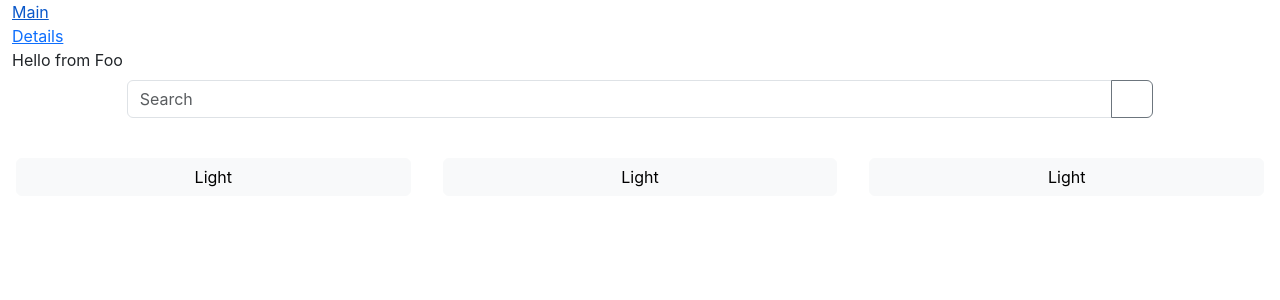
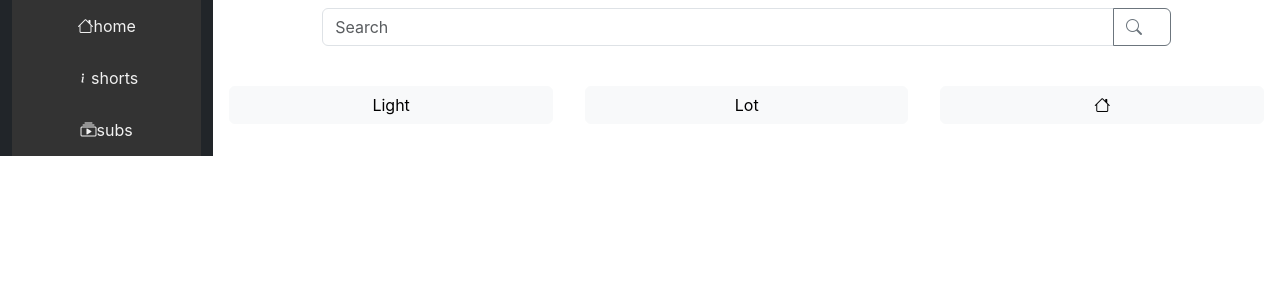
Before and after one commit to ayalbir/Web, a React (Create React App) app: page / in a window 1280 px wide. Shown: the top 300 px of the page. Built offline with nearby package versions, Linux system fonts and the light colour scheme.

Commit message:
now with kind of menu

```diff
--- a/public/index.html
+++ b/public/index.html
@@ -6,6 +6,7 @@
   <meta name="viewport" content="width=device-width, initial-scale=1" />
 
   <link href="https://cdn.jsdelivr.net/npm/bootstrap@5.3.3/dist/css/bootstrap.min.css" rel="stylesheet" integrity="sha384-QWTKZyjpPEjISv5WaRU9OFeRpok6YctnYmDr5pNlyT2bRjXh0JMhjY6hW+ALEwIH" crossorigin="anonymous">
+  <link rel="stylesheet" href="https://cdn.jsdelivr.net/npm/bootstrap-icons@1.11.3/font/bootstrap-icons.min.css">
 </head>
 
 <body>
--- a/src/app/App.js
+++ b/src/app/App.js
@@ -2,44 +2,36 @@ import './App.css';
 import LeftMenu from '../lefMenu/LeftMenu';
 import videos from '../videoItem/Videos';
 import Search from '../search/Search';
-import { useEffect, useState } from 'react';
+import { useState } from 'react';
 import VideoListResults from '../videoListResults/VideoListResults';
-import { BrowserRouter, Link, Routes, Route } from 'react-router-dom';
-import Foo from '../Foo';
+import items from '../lefMenu/menuItems/MenuItems.json';
 
 function App() {
-  const [videoList, setVideoList] = useState([]);
-  const [allVideos, setAllVideos] = useState([]);
+  const [videoList, setVideoList] = useState(videos);
 
-  useEffect(() => {
-    setAllVideos(videos);
-    setVideoList(videos);
-  }, []);
 
   const doSearch = function (item) {
-    setVideoList(allVideos.filter(video => video.title.toLowerCase().includes(item.toLowerCase())));
+    setVideoList(videos.filter((video) => video.title.includes(item)));
   }
 
   return (
     <div className="container-fluid">
       <div className='row'>
-        <BrowserRouter>
-          <Link to='/'>Main</Link>
-          <Link to='/details'>Details</Link>
-          <Routes>
-            <Route path='/details' element={<LeftMenu />}></Route>
-            <Route path='/' element={<Foo />}></Route>
-          </Routes>
+        <LeftMenu menuItems={items} />
+        {/* put somewhere a row of buttons */}
+        <div className='col main-content'>
 
-          <div className='col main-content'>
-            <Search doSearch={doSearch} />
-            <div className='row bg-white'>
-              <button type='button' className='btn btn-light col m-3 tag'>Light</button>
-              <button type='button' className='btn btn-light col m-3 tag'>Light</button>
-              <button type='button' className='btn btn-light col m-3 tag'>Light</button>
-            </div>
+          <Search doSearch={doSearch} />
+
+
+          <div className='row bg-white'>
+            <button type='button' className='btn btn-light col m-3 tag'>Light</button>
+            <button type='button' className='btn btn-light col m-3 tag'>Lot</button>
+            <button type='button' className='btn btn-light col m-3 tag'><i class="bi bi-house"></i></button>
           </div>
-        </BrowserRouter>
+          <VideoListResults videos={videoList} />
+        </div>
+
       </div>
     </div>
   );
--- /dev/null
+++ b/src/lefMenu/LeftMenu.css
@@ -0,0 +1,24 @@
+.nav {
+    background-color: #333;
+    overflow: hidden;
+}
+
+
+.nav-item {
+    float: left;
+}
+
+.nav-link {
+    display: block;
+    color: #f2f2f2;
+    text-align: center;
+
+    padding: 14px 20px; /* Increase the second value as per your requirement */
+    text-decoration: none;
+}
+
+
+.nav-link:hover {
+    background-color: #ddd;
+    color: black;
+}
--- a/src/lefMenu/LeftMenu.js
+++ b/src/lefMenu/LeftMenu.js
@@ -1,7 +1,20 @@
-function LeftMenu() {
+import './LeftMenu.css';
+function LeftMenu({ menuItems}) {
+  if (!menuItems) {
+    return null; // or return a default component
+  }
   return (
-    <div>
-      <h1>Left Menu</h1>
+    <div className='col-2 bg-dark text-white'>
+      <ul className='nav flex-column'>
+        {menuItems.map((item) => (
+          <li key={item.id} className='nav-item'>
+            <a className='nav-link' href={item.link}>
+              <i className={`bi bi-${item.icon}`}></i>
+              {item.name}
+            </a>
+          </li>
+        ))}
+      </ul>
     </div>
   );
 }
--- /dev/null
+++ b/src/lefMenu/menuItems/MenuItems.json
@@ -0,0 +1,5 @@
+[
+    {"name": "home", "id": "home", "link": "/", "icon": "house"},
+    {"name": "shorts", "id": "about", "link": "/about", "icon": "info"},
+    {"name": "subs", "id": "contact", "link": "/contact", "icon": "collection-play"}
+]
--- /dev/null
+++ b/src/videoItem/VideoItem.css
@@ -0,0 +1,29 @@
+.video-item {
+    width: 280px;
+    height: 158px;
+    margin: 10px;
+    box-shadow: 0 2px 8px rgba(0, 0, 0, 0.25);
+    overflow: hidden;
+    position: relative;
+    cursor: pointer;
+}
+
+.video-item img {
+    width: 100%;
+    height: 100%;
+    object-fit: cover;
+}
+
+.video-item .title {
+    position: absolute;
+    bottom: 0;
+    left: 0;
+    width: 100%;
+    padding: 10px;
+    background: rgba(0, 0, 0, 0.6);
+    color: white;
+    font-size: 14px;
+    overflow: hidden;
+    text-overflow: ellipsis;
+    white-space: nowrap;
+}
--- a/src/videoItem/VideoItem.js
+++ b/src/videoItem/VideoItem.js
@@ -1,17 +1,22 @@
+import './VideoItem.css';
+
 function VideoItem({video}){
+    if (!video) {
+        return null; // or return a default component
+    }
+
     return (
         <div className="col-lg-3 col-md-4 col-sm-6">
             <a className="card" href="details.html">
-                <img src></img>
+                <img src={video.pic} className="card-img-top" alt="..."></img>
                 <div className="card-body">
                     <h5 className="card-title">{video.title}</h5>
                     <p className="card-text">{video.author}</p>
                     <p className="card-text">{video.views} views. {video.date}</p>
-                    </div>
+                </div>
             </a>
         </div>
     );
-
 }
 
 export default VideoItem;
--- a/src/videoItem/Videos.js
+++ b/src/videoItem/Videos.js
@@ -1,5 +1,8 @@
+import pic from '../images/logo.svg';
+const videos = [
+    { title: 'Video 1', author : 'Author 1', views: 100, date: '1 day ago', pic: pic},
+    { title: 'Video 2', author : 'Author 2', views: 200, date: '2 days ago', pic: pic},
+    { title: 'Video 3', author : 'Author 3', views: 300, date: '3 days ago', pic: pic},
+  ];
 
-
-const videos = [{title: 'Video 1', author: 'Author 1', views: 100, date: '1 day ago'},
-                {title: 'Video 2', author: 'Author 2', views: 200, date: '2 days ago'},
-                {title: 'Video 3', author: 'Author 3', views: 300, date: '3 days ago'}];
+  export default videos;
```
Also changed, not shown: src/images/logo.svg (renamed from src/logo.svg).
